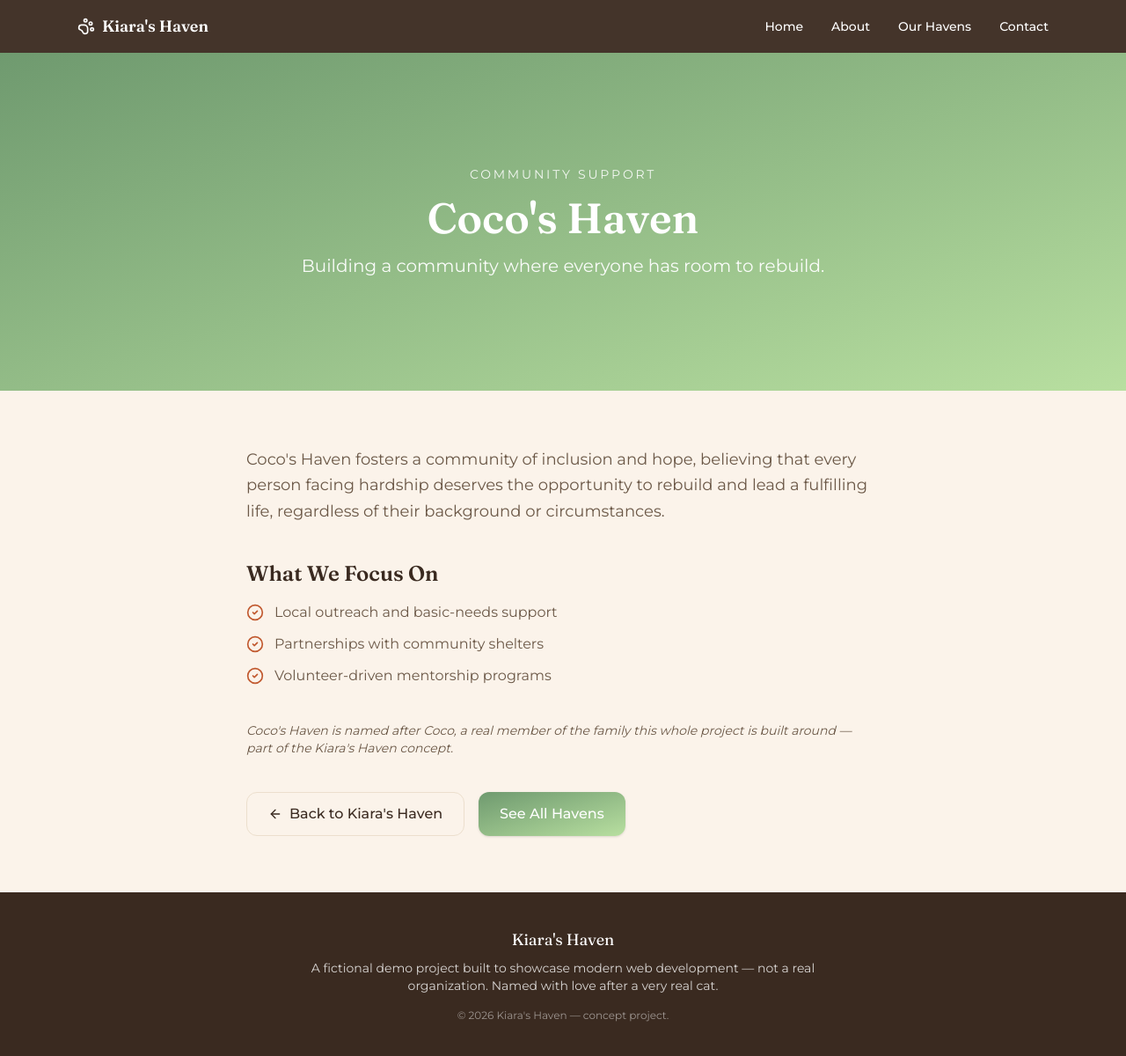
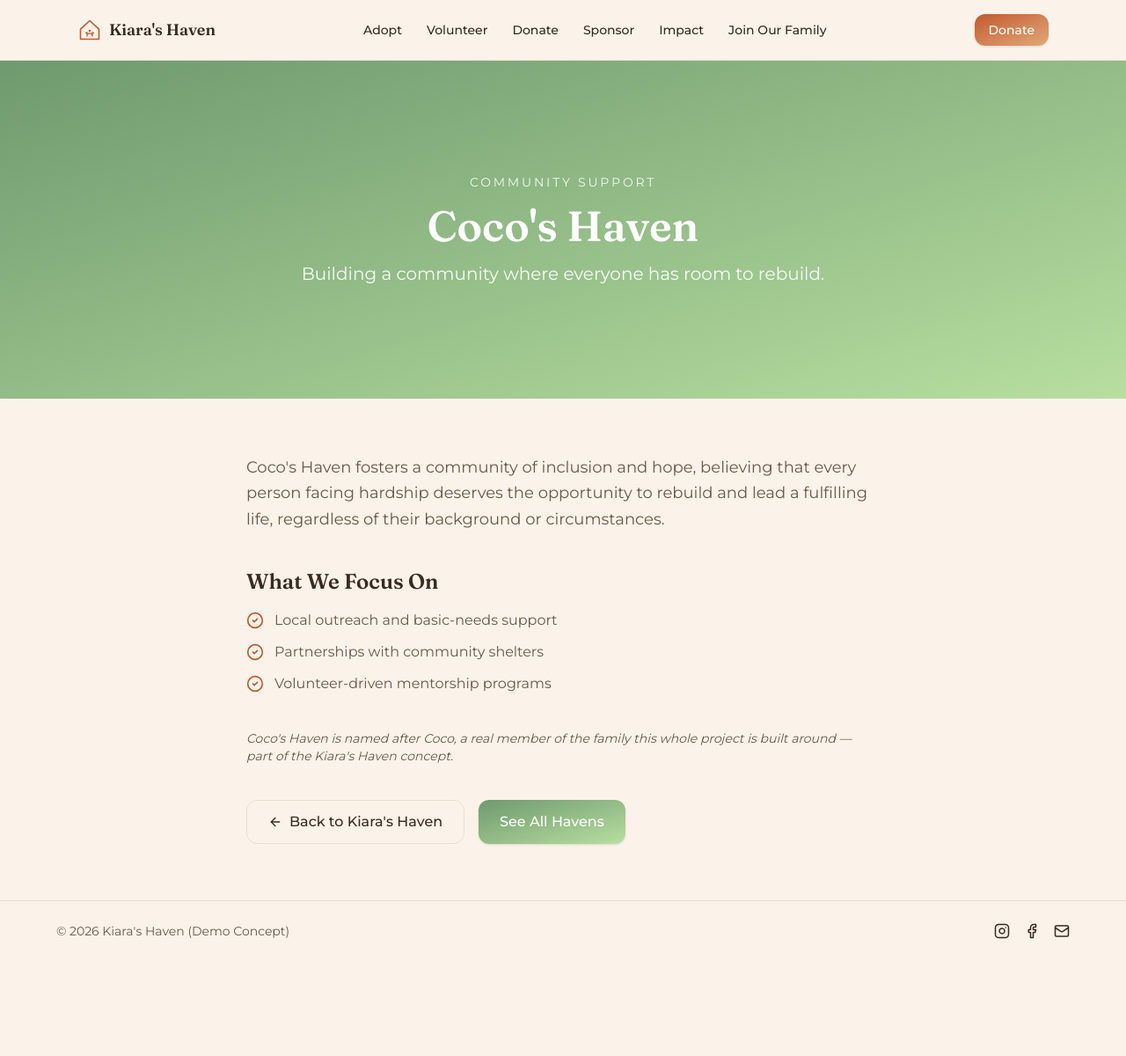
Before and after one commit to cherimedz/Kiara-s-Haven-Website, a Next.js app: page /cocos-haven in a window 1280 px wide. Shown: the whole page at 88% size. After the commit the page ends 1092 px from the top, so only its background shows below. Built offline with nearby package versions, Linux system fonts and the light colour scheme.

Commit message:
feat: redesign Navbar with logo mark + Donate CTA, restyle Footer

```diff
--- a/app/components/Footer.jsx
+++ b/app/components/Footer.jsx
@@ -1,16 +1,16 @@
+import { Instagram, Facebook, Mail } from "lucide-react";
+
 export default function Footer() {
   return (
-    <footer className="bg-ink text-white/80 py-10 px-6 text-center">
-      <p className="font-[family-name:var(--font-heading)] text-lg text-white mb-2">
-        Kiara&apos;s Haven
-      </p>
-      <p className="text-sm max-w-xl mx-auto">
-        A fictional demo project built to showcase modern web development —
-        not a real organization. Named with love after a very real cat.
-      </p>
-      <p className="text-xs mt-4 text-white/50">
-        {`© ${new Date().getFullYear()} Kiara's Haven — concept project.`}
-      </p>
+    <footer className="border-t border-line px-6 py-6">
+      <div className="max-w-6xl mx-auto flex flex-col sm:flex-row items-center justify-between gap-4 text-sm text-mute">
+        <p>{`© ${new Date().getFullYear()} Kiara's Haven (Demo Concept)`}</p>
+        <div className="flex items-center gap-4 text-ink">
+          <Instagram size={18} className="hover:text-accent transition-colors" />
+          <Facebook size={18} className="hover:text-accent transition-colors" />
+          <Mail size={18} className="hover:text-accent transition-colors" />
+        </div>
+      </div>
     </footer>
   );
 }
--- a/app/components/Navbar.jsx
+++ b/app/components/Navbar.jsx
@@ -2,29 +2,50 @@
 
 import { useState } from "react";
 import Link from "next/link";
-import { Menu, X, PawPrint } from "lucide-react";
+import { Menu, X } from "lucide-react";
+import Button from "./ui/Button";
 
 const navLinks = [
-  { href: "/#home", label: "Home" },
-  { href: "/#about", label: "About" },
-  { href: "/#many-faces", label: "Our Havens" },
-  { href: "/#contact", label: "Contact" },
+  { href: "/#wayfinder", label: "Adopt" },
+  { href: "/#wayfinder", label: "Volunteer" },
+  { href: "/#wayfinder", label: "Donate" },
+  { href: "/#wayfinder", label: "Sponsor" },
+  { href: "/#wayfinder", label: "Impact" },
+  { href: "/#wayfinder", label: "Join Our Family" },
 ];
+
+function LogoMark() {
+  return (
+    <svg viewBox="0 0 32 32" width="28" height="28" aria-hidden="true">
+      <path
+        d="M16 4 L28 15 V28 H4 V15 Z"
+        fill="none"
+        stroke="var(--kh-accent)"
+        strokeWidth="1.8"
+        strokeLinejoin="round"
+      />
+      <circle cx="12" cy="20" r="1.4" fill="var(--kh-accent)" />
+      <circle cx="20" cy="20" r="1.4" fill="var(--kh-accent)" />
+      <circle cx="16" cy="17" r="1.4" fill="var(--kh-accent)" />
+      <path d="M12.5 24c0-2 1.5-3.5 3.5-3.5s3.5 1.5 3.5 3.5" fill="none" stroke="var(--kh-accent)" strokeWidth="1.4" strokeLinecap="round" />
+    </svg>
+  );
+}
 
 export default function Navbar() {
   const [open, setOpen] = useState(false);
 
   return (
-    <header className="sticky top-0 z-50 bg-ink/95 backdrop-blur text-white">
+    <header className="sticky top-0 z-50 bg-bg/95 backdrop-blur border-b border-line">
       <nav className="max-w-6xl mx-auto flex items-center justify-between px-6 py-4">
-        <Link href="/" className="flex items-center gap-2 font-[family-name:var(--font-heading)] text-lg font-semibold">
-          <PawPrint size={20} />
+        <Link href="/" className="flex items-center gap-2 font-[family-name:var(--font-heading)] text-lg font-semibold text-ink">
+          <LogoMark />
           Kiara&apos;s Haven
         </Link>
 
-        <ul className="hidden md:flex items-center gap-8 text-sm font-medium">
+        <ul className="hidden lg:flex items-center gap-7 text-sm font-medium text-ink">
           {navLinks.map((link) => (
-            <li key={link.href}>
+            <li key={link.label}>
               <Link href={link.href} className="hover:text-accent transition-colors">
                 {link.label}
               </Link>
@@ -32,8 +53,14 @@ export default function Navbar() {
           ))}
         </ul>
 
+        <div className="hidden lg:block">
+          <Button href="/#contact" size="sm">
+            Donate
+          </Button>
+        </div>
+
         <button
-          className="md:hidden"
+          className="lg:hidden text-ink"
           onClick={() => setOpen((v) => !v)}
           aria-label={open ? "Close menu" : "Open menu"}
         >
@@ -42,9 +69,9 @@ export default function Navbar() {
       </nav>
 
       {open && (
-        <ul className="md:hidden flex flex-col gap-1 px-6 pb-4 text-sm font-medium">
+        <ul className="lg:hidden flex flex-col gap-1 px-6 pb-4 text-sm font-medium text-ink">
           {navLinks.map((link) => (
-            <li key={link.href}>
+            <li key={link.label}>
               <Link
                 href={link.href}
                 onClick={() => setOpen(false)}
@@ -54,6 +81,11 @@ export default function Navbar() {
               </Link>
             </li>
           ))}
+          <li className="pt-2">
+            <Button href="/#contact" size="sm" onClick={() => setOpen(false)}>
+              Donate
+            </Button>
+          </li>
         </ul>
       )}
     </header>
```
